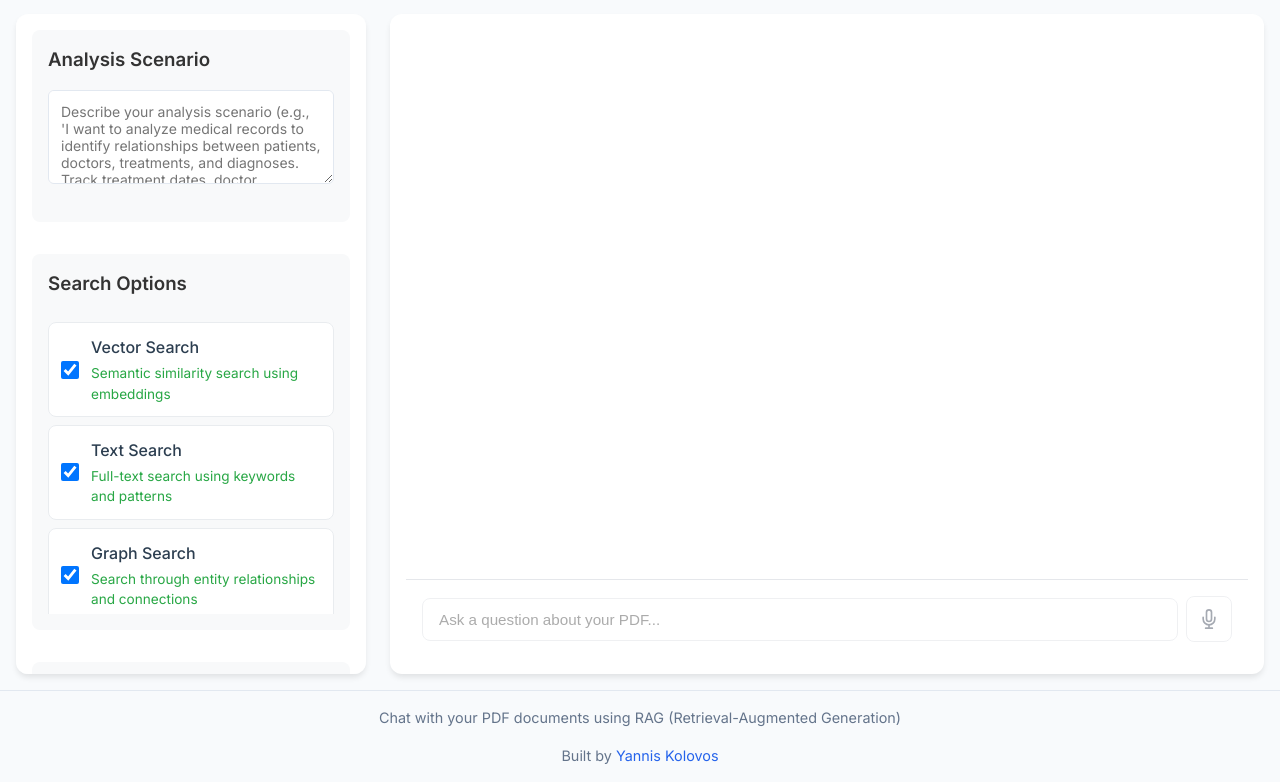
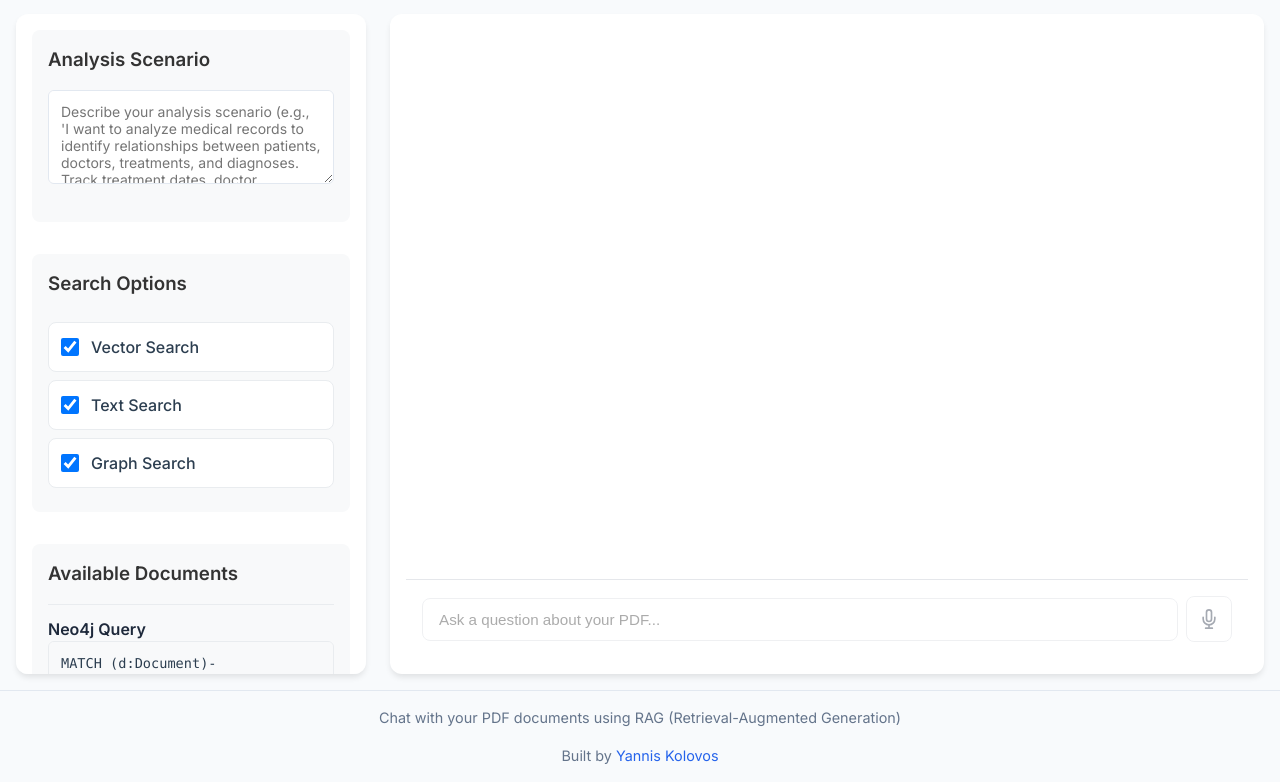
Before and after one commit to msroot/docuGraphRAG.js, a website: page app/public/index.html in a window 1280 px wide. Shown: the part 76-858 px from the top of the page. Drawn offline with nearby package versions, Linux system fonts and the light colour scheme; no server answers.

Commit message:
Update index.html

```diff
--- a/app/public/index.html
+++ b/app/public/index.html
@@ -40,21 +40,18 @@
                         <input type="checkbox" id="vectorSearch" class="document-checkbox" checked>
                         <div class="document-info">
                             <div class="document-name">Vector Search</div>
-                            <div class="document-status">Semantic similarity search using embeddings</div>
                         </div>
                     </div>
                     <div class="document-item">
                         <input type="checkbox" id="textSearch" class="document-checkbox" checked>
                         <div class="document-info">
                             <div class="document-name">Text Search</div>
-                            <div class="document-status">Full-text search using keywords and patterns</div>
                         </div>
                     </div>
                     <div class="document-item">
                         <input type="checkbox" id="graphSearch" class="document-checkbox" checked>
                         <div class="document-info">
                             <div class="document-name">Graph Search</div>
-                            <div class="document-status">Search through entity relationships and connections</div>
                         </div>
                     </div>
                 </div>
```
